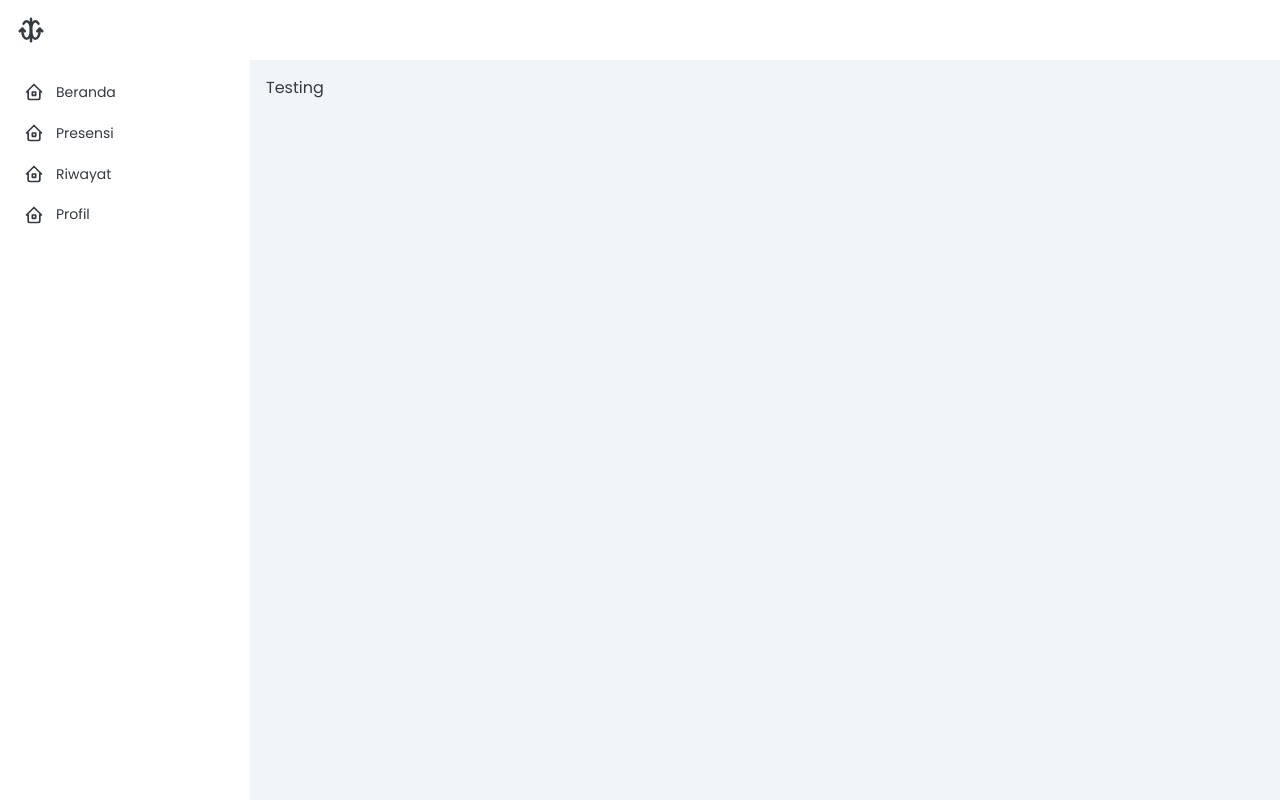
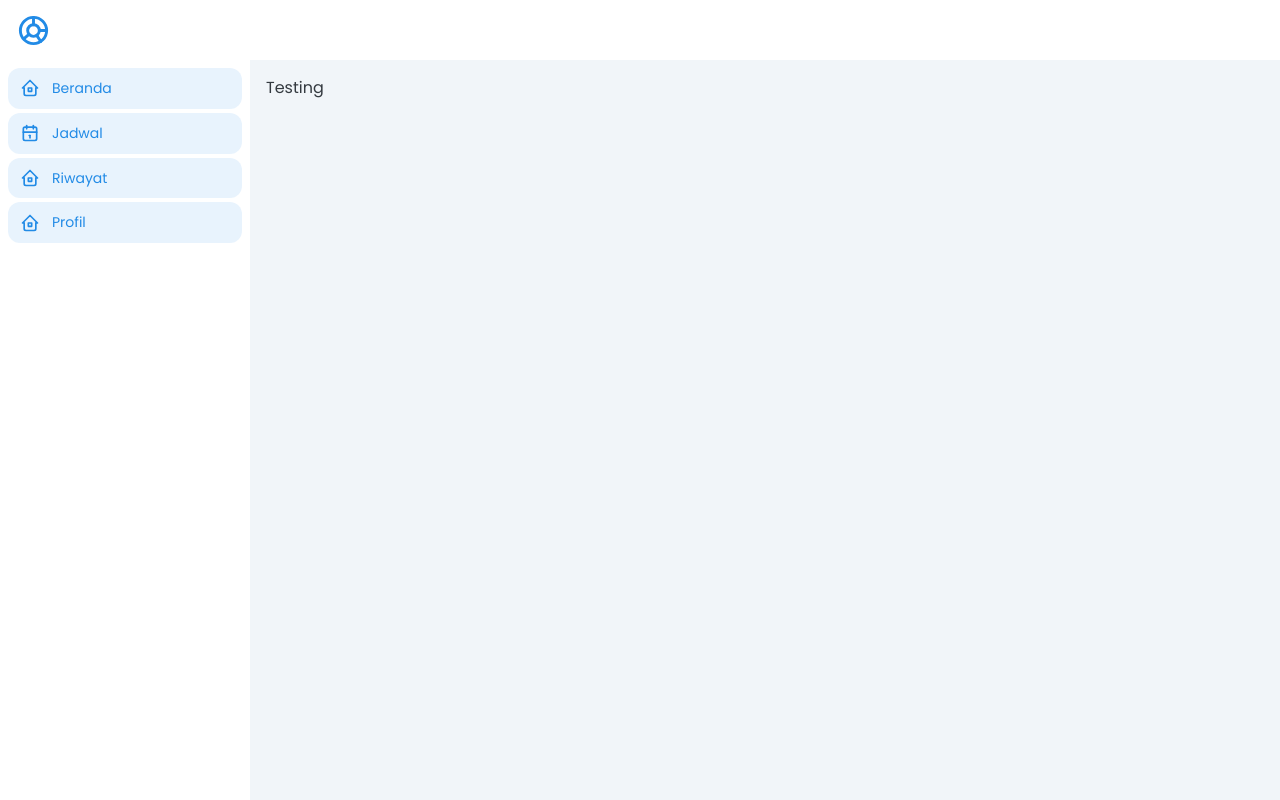
Before and after one commit to adiarhmn/react-kpi-frontend, a React (Vite) app: page /admin in a window 1280 px wide. Built offline with nearby package versions, Linux system fonts and the light colour scheme; no server answers.

Commit message:
Update Layout Admin

```diff
--- /dev/null
+++ b/src/admin_features/schedule/ScheduleAdmin.tsx
@@ -0,0 +1,3 @@
+export const ScheduleAdmin: React.FC = () => {
+  return <main>sakdjhasd</main>;
+};
--- /dev/null
+++ b/src/admin_features/schedule/index.ts
@@ -0,0 +1 @@
+export * from './ScheduleAdmin';
--- a/src/components/layout/AdminLayout.tsx
+++ b/src/components/layout/AdminLayout.tsx
@@ -1,11 +1,11 @@
-import { Suspense } from 'react';
+import { Suspense, useState } from 'react';
 import { Outlet } from 'react-router-dom';
 import { AppShell, Burger, Group, NavLink } from '@mantine/core';
 import { useDisclosure } from '@mantine/hooks';
 // import { MantineLogo } from '@mantinex/mantine-logo';
 
 import { LoadingScreen } from '../elements';
-import { IconHome2, IconMagnetic } from '@tabler/icons-react';
+import { IconCalendar, IconChartDonut4, IconHome2, IconMagnetic } from '@tabler/icons-react';
 import { SideNav } from '../navigation';
 
 export const AdminLayout: React.FC = () => {
@@ -25,14 +25,14 @@ export const AdminLayout: React.FC = () => {
         <AppShell.Header>
           <Group h="100%" px="md">
             <Burger opened={opened} onClick={toggle} hiddenFrom="sm" size="sm" />
-            <IconMagnetic size={30} />
+            <IconChartDonut4 className='text-blue-600' size={35} />
           </Group>
         </AppShell.Header>
-        <AppShell.Navbar p="sm">
+        <AppShell.Navbar>
           <SideNav SideNavProps={[
-            { title: 'Beranda', href: '/', icon: IconHome2 },
-            { title: 'Presensi', href: '/attendance', icon: IconHome2 },
-            { title: 'Riwayat', href: '/history', icon: IconHome2 },
+            { title: 'Beranda', href: '/admin', icon: IconHome2 },
+            { title: 'Jadwal', href: '/admin-jadwal', icon: IconCalendar },
+            { title: 'Riwayat', href: '/admin/history', icon: IconHome2 },
             { title: 'Profil', href: '/profile', icon: IconHome2 },
 
           ]} />
--- a/src/components/layout/AppLayout.tsx
+++ b/src/components/layout/AppLayout.tsx
@@ -7,14 +7,11 @@ import { LoadingScreen } from '../elements';
 
 export const AppLayout: React.FC = () => {
   // const { creds } = useAuth();
-
   // if (!creds) return <Navigate to="/login" replace />;
 
   return (
     <Suspense fallback={<LoadingScreen />}>
-      <div className="w-full min-h-screen pb-14 mx-auto bg-gradient-to-t from-[#f2f8fd] via-[#f6f9fc] to-[#f6f9fc] max-w-md relative overflow-y-auto overflow-x-hidden">
         <Outlet />
-      </div>
     </Suspense>
   );
 };
--- a/src/components/layout/HomeLayout.tsx
+++ b/src/components/layout/HomeLayout.tsx
@@ -7,7 +7,7 @@ import { BottomNav } from '../navigation';
 
 export const HomeLayout: React.FC = () => {
   return (
-    <>
+    <div className="w-full min-h-screen pb-14 mx-auto bg-gradient-to-t from-[#f2f8fd] via-[#f6f9fc] to-[#f6f9fc] max-w-md relative overflow-y-auto overflow-x-hidden">
       <Suspense fallback={<LoadingScreen />}>
         <Outlet />
       </Suspense>
@@ -19,6 +19,6 @@ export const HomeLayout: React.FC = () => {
           { title: 'Profil', href: '/profile', icon: IconUser },
         ]}
       />
-    </>
+    </div>
   );
 };
--- /dev/null
+++ b/src/components/layout/NotFoundLayout.tsx
@@ -0,0 +1,18 @@
+import { Button } from '@mantine/core';
+import { useNavigate } from 'react-router-dom';
+
+export const NotFoundLayout: React.FC = () => {
+    const navigate = useNavigate();
+  return (
+    <main className="flex items-center justify-center flex-col text-center h-screen pb-24 bg-blue-600">
+      <img className="w-52" src="/images/development-maintenance.svg" alt="" />
+      <div className="text-white">
+        <h1 className="font-bold text-lg">404 Not Found</h1>
+        <p className="mb-2 text-sm">Halaman yang anda cari tidak ada</p>
+        <Button variant="white" color="blue" radius="xl" size="xs" onClick={() => navigate(-1)}>
+          <span className="font-semibold">Kembali</span>
+        </Button>
+      </div>
+    </main>
+  );
+};
--- a/src/components/layout/index.ts
+++ b/src/components/layout/index.ts
@@ -3,3 +3,4 @@ export * from './HomeLayout';
 export * from './AuthLayout';
 export * from './PlainLayout';
 export * from './AdminLayout';
+export * from './NotFoundLayout';
--- a/src/components/navigation/SideNav/SideNav.tsx
+++ b/src/components/navigation/SideNav/SideNav.tsx
@@ -1,5 +1,6 @@
 import { NavLink } from '@mantine/core';
 import { Icon } from '@tabler/icons-react';
+import { useState } from 'react';
 
 export type SideNavProps = {
   title: string;
@@ -13,14 +14,20 @@ interface Props {
 
 export const SideNav: React.FC<Props> = ({ SideNavProps }) => {
   return (
-    <>
-      {SideNavProps.map((SideNavProps) => (
+    <section className="relative overflow-hidden min-h-screen">
+      <div className="relative p-2">
+        {SideNavProps.map((SideNavProps, index) => (
           <NavLink
+            className="rounded-xl mb-1"
+            key={index}
             href={SideNavProps.href}
             label={SideNavProps.title}
+            onClick={() => console.log(index)}
+            active
             leftSection={<SideNavProps.icon size={20} />}
           />
         ))}
-    </>
+      </div>
+    </section>
   );
 };
--- a/src/routes/AppRoutes.tsx
+++ b/src/routes/AppRoutes.tsx
@@ -3,8 +3,9 @@ import { Route, Routes } from 'react-router-dom';
 import { HomeLayout, AuthLayout, AppLayout, AdminLayout } from '@/components/layout';
 import { lazyImport } from '@/utils/lazyImport';
 
+const { Development } = lazyImport(() => import('@/features/misc'), 'Development');
+const { NotFoundLayout } = lazyImport(() => import('@/components/layout'), 'NotFoundLayout');
 const { Login } = lazyImport(() => import('@/features/auth'), 'Login');
-const { Development } = lazyImport(() => import('@/features/misc'), 'Development');
 const { Home } = lazyImport(() => import('@/features/misc'), 'Home');
 const { Attendance } = lazyImport(() => import('@/features/attendance'), 'Attendance');
 const { Attendances } = lazyImport(() => import('@/features/employee'), 'Attendances');
@@ -16,12 +17,13 @@ const { Schedule } = lazyImport(() => import('@/features/schedule'), 'Schedule')
 
 // Admin Pages
 const { DashboardAdmin } = lazyImport(() => import('@/admin_features/misc'), 'DashboardAdmin');
+const { ScheduleAdmin } = lazyImport(() => import('@/admin_features/schedule'), 'ScheduleAdmin');
 
 export const AppRoutes: React.FC = () => {
   return (
     <Routes>
-      {/* Routes for Employee or Mobile APP */}
       <Route path="/" element={<AppLayout />}>
+        {/* Routes for Employee or Mobile APP ======================>*/}
         <Route element={<HomeLayout />}>
           <Route index element={<Home />} />
           <Route path="attendance" element={<Attendance />} />
@@ -30,21 +32,23 @@ export const AppRoutes: React.FC = () => {
             <Route path="data-attendance" element={<DataAttendance />} />
           </Route>
           <Route path="profile" element={<Profile />} />
-
-          {/* Route Menu List */}
           <Route path="leave" element={<Leave />} />
           <Route path="schedule" element={<Schedule />} />
           <Route path="attendances" element={<Attendances />} />
         </Route>
-        <Route path="*" element={<Development />}></Route>
+
+        {/* Routes for Admin with Desktop View ======================>*/}
+        <Route element={<AdminLayout />}>
+          <Route path="admin" element={<DashboardAdmin />} />
+          <Route path="admin-jadwal" element={<ScheduleAdmin />} />
+        </Route>
+
+        {/* Route For Development */}
+        <Route path="development" element={<Development />} />
+        <Route path="*" element={<NotFoundLayout />} />
       </Route>
 
-      {/* Routes for Admin with Desktop View */}
-      <Route path="admin" element={<AdminLayout />}>
-        <Route index element={<DashboardAdmin />} />
-        <Route path="*" element={<Development />} />
-      </Route>
-
+      {/* Authentication Page */}
       <Route path="/" element={<AuthLayout />}>
         <Route path="login" element={<Login />} />
       </Route>
```
Lines whose indentation alone changed are shown as unchanged.
